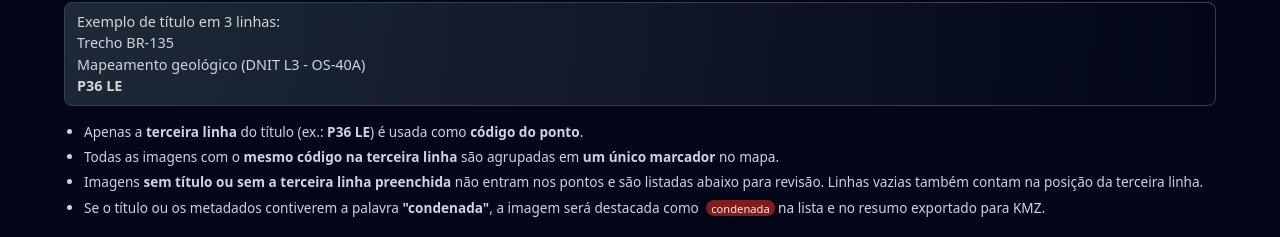
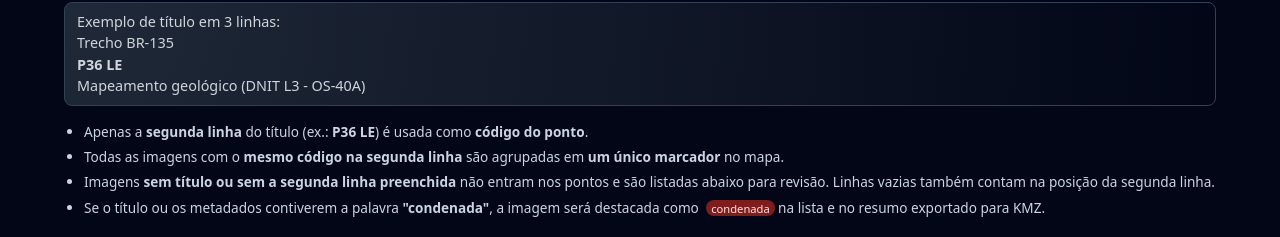
Before and after one commit to joaovitor-sp/gis-elevation-profile, a Vue app: page / in a window 1280 px wide. Both pictures are taken after a click on the button "Imagens / Metadados". Shown: the part 158-395 px from the top of the page. Built offline with nearby package versions, Linux system fonts and the light colour scheme.

Commit message:
fix: use the second metadata title line for image points

```diff
--- a/src/components/ImageMetadataMap.vue
+++ b/src/components/ImageMetadataMap.vue
@@ -65,10 +65,10 @@ function extractTitleFromExif(meta: any): string | null {
   return title
 }
 
-// Usa exatamente a terceira linha, preservando linhas vazias anteriores.
+// Usa exatamente a segunda linha, preservando linhas vazias anteriores.
 function extractCodeFromTitle(title: string): string | null {
-  const thirdLine = title.split(/\r\n|\n|\r/)[2]?.trim()
-  return thirdLine || null
+  const secondLine = title.split(/\r\n|\n|\r/)[1]?.trim()
+  return secondLine || null
 }
 
 function extractLatLngFromExif(meta: any): { lat?: number; lng?: number } {
@@ -365,23 +365,23 @@ onBeforeUnmount(() => {
       <p class="img-map__example">
         Exemplo de título em 3 linhas:<br />
         Trecho BR-135<br />
-        Mapeamento geológico (DNIT L3 - OS-40A)<br />
-        <strong>P36 LE</strong>
+        <strong>P36 LE</strong><br />
+        Mapeamento geológico (DNIT L3 - OS-40A)
       </p>
 
       <ul class="img-map__rules">
         <li>
-          Apenas a <strong>terceira linha</strong> do título (ex.: <strong>P36 LE</strong>)
+          Apenas a <strong>segunda linha</strong> do título (ex.: <strong>P36 LE</strong>)
           é usada como <strong>código do ponto</strong>.
         </li>
         <li>
-          Todas as imagens com o <strong>mesmo código na terceira linha</strong> são
+          Todas as imagens com o <strong>mesmo código na segunda linha</strong> são
           agrupadas em <strong>um único marcador</strong> no mapa.
         </li>
         <li>
-          Imagens <strong>sem título ou sem a terceira linha preenchida</strong>
+          Imagens <strong>sem título ou sem a segunda linha preenchida</strong>
           não entram nos pontos e são listadas abaixo para revisão.
-          Linhas vazias também contam na posição da terceira linha.
+          Linhas vazias também contam na posição da segunda linha.
         </li>
         <li>
           Se o título ou os metadados contiverem a palavra
@@ -430,7 +430,7 @@ onBeforeUnmount(() => {
     <section v-if="unidentifiedImages.length" class="img-map__summary" role="status">
       <p>
         Sem identificação: <strong>{{ unidentifiedImages.length }}</strong>
-        imagem(ns). Confira o título nos metadados e preencha a terceira linha:
+        imagem(ns). Confira o título nos metadados e preencha a segunda linha:
       </p>
       <ul>
         <li v-for="(name, index) in unidentifiedImages" :key="index">{{ name }}</li>
```
